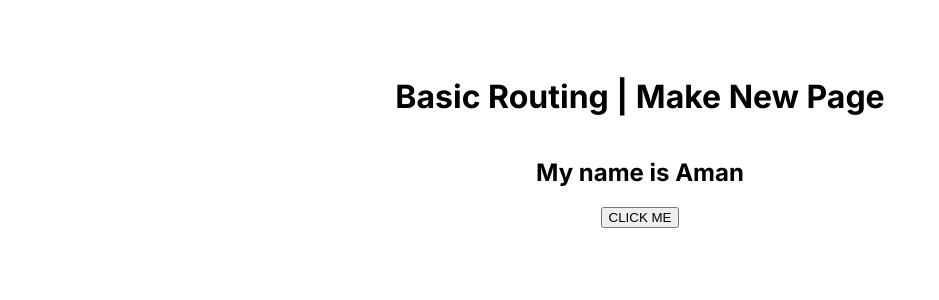
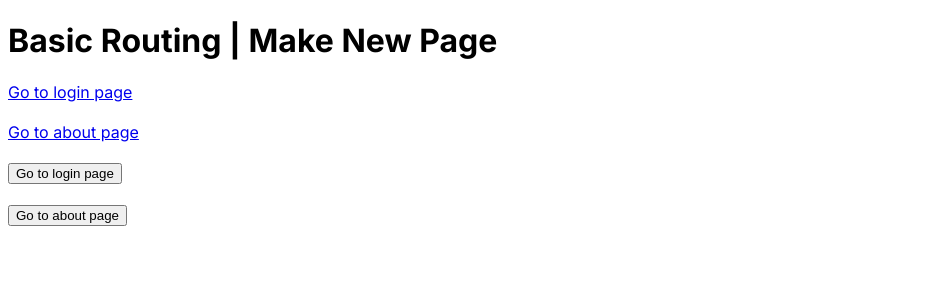
Before and after one commit to guptaji1008/next-application, a Next.js app: page / in a window 1280 px wide. Shown: the top 300 px of the page, without its empty margins (0-939 px from the left). Built offline with nearby package versions, Linux system fonts and the light colour scheme.

Commit message:
4th lec (linking and naviagtion)

```diff
--- a/src/app/page.js
+++ b/src/app/page.js
@@ -1,16 +1,25 @@
 "use client"
-import { useState } from 'react'
-import styles from './page.module.css'
+
+import Link from "next/link"
+import { useRouter } from "next/navigation"
 
 export default function Home() {
 
-  const [name, setName] = useState("Aman")
+  const router = useRouter()
 
   return (
-    <main className={styles.main}>
+    <main>
       <h1>Basic Routing | Make New Page </h1>
-      <h2>My name is {name}</h2>
-      <button onClick={() => setName(name==="Aman" ? "Umang" : "Aman")}>CLICK ME</button>
+      <Link href="/login">Go to login page</Link>
+      <br />
+      <br />
+      <Link href="/about">Go to about page</Link>
+      <br />
+      <br />
+      <button onClick={() => router.push("/login")}>Go to login page</button>
+      <br />
+      <br />
+      <button onClick={() => router.push("/about")}>Go to about page</button>
       {/* we cant use events in next component directly, because in ssr, events don't work. firstly we have to make the component client side page, which is done using "use client" at the top of th codes. */}
     </main>
   )
```
Also changed, not shown: src/app/about/page.js (+10 -0 lines), src/app/login/page.js (+10 -0 lines).
